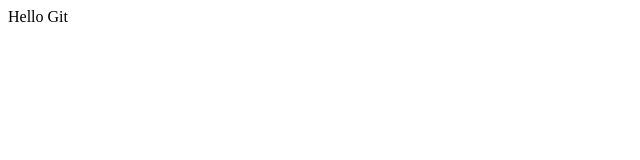
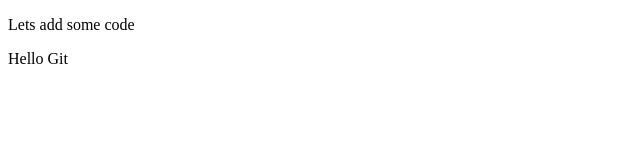
Before and after one commit to mwsprague/gitty, a plain HTML site: page index.html in a window 1280 px wide. Shown: the whole page, without its empty margins (0-640 px from the left). Drawn offline with Linux system fonts and the light colour scheme.

Commit message:
new update

```diff
--- a/index.html
+++ b/index.html
@@ -5,6 +5,7 @@
     <meta name="viewport" content="width=device-width, initial-scale=1.0">
     <meta http-equiv="X-UA-Compatible" content="ie=edge">
     <title>Gitty01</title>
+    <p>Lets add some code</p>
 </head>
 <body>
    Hello Git
```
